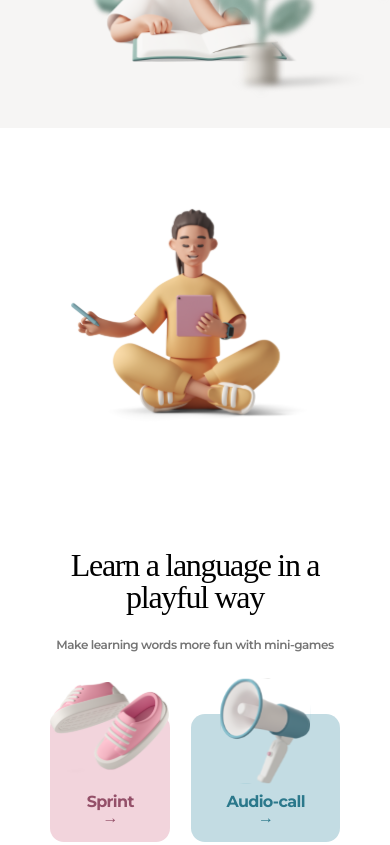
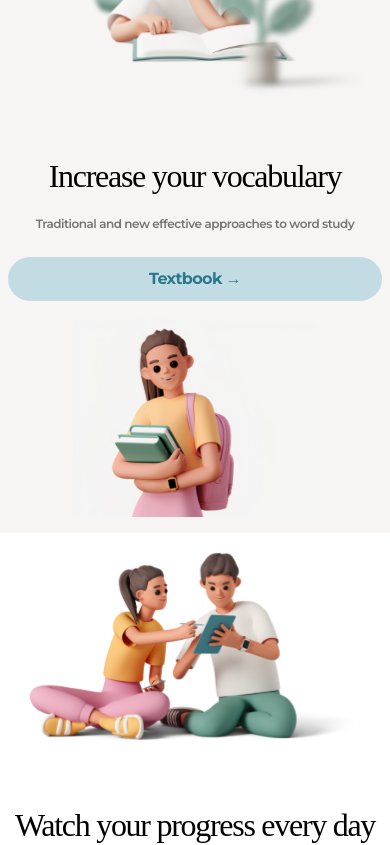
Before and after one commit to taodemy/taotalk, a Next.js app: page / in a window 390 px wide. Shown: the part 900-1745 px from the top of the page. Built offline with nearby package versions, Linux system fonts and the light colour scheme; a web font is replaced by a local one.

Commit message:
fix: remove some unnecessary code like small screen media tag 2adding height to control image size

```diff
--- a/src/components/Home/OtherSections/HeadingDescription/index.tsx
+++ b/src/components/Home/OtherSections/HeadingDescription/index.tsx
@@ -8,10 +8,10 @@ interface HeadingDescriptionProps {
 const HeadingDescription = ({ headingContent, descriptionContent }: HeadingDescriptionProps) => {
   return (
     <div className="sm:flex sm:flex-col">
-      <h2 className="lg:w-9/10 sm:w-full sm:text-center sm:text-[32px] md:text-[48px] lg:w-[474px] lg:text-left">
+      <h2 className="lg:w-9/10 w-full text-center text-[32px] md:text-[48px] lg:w-[474px] lg:text-left">
         {headingContent}
       </h2>
-      <p className="p1 py-[24px] sm:w-full sm:text-center sm:text-[12px] md:text-[18px] lg:w-[397px] lg:pb-[34px] lg:pt-[30px] lg:text-left">
+      <p className="p1 py-[24px] text-center text-[12px] md:text-[18px] lg:w-[397px] lg:pb-[34px] lg:pt-[30px] lg:text-left">
         {descriptionContent}
       </p>
     </div>
--- a/src/components/Home/OtherSections/index.tsx
+++ b/src/components/Home/OtherSections/index.tsx
@@ -6,7 +6,7 @@ import styles from './OtherSections.module.scss';
 const OtherSections = () => {
   return (
     <>
-      <section className={styles.languageSectionContainer}>
+      {/* <section className={styles.languageSectionContainer}>
         <img src="/language.svg" alt="Language" className={styles.imgContainerfull} />
         <div>
           <HeadingDescription
@@ -28,7 +28,7 @@ const OtherSections = () => {
             </div>
           </div>
         </div>
-      </section>
+      </section> */}
       <section className="bg-tk_greyLight">
         <div className="mx-auto grid px-2 py-4 md:px-8 md:py-10 lg:max-w-[1180px] lg:grid-cols-2 lg:px-0 lg:pb-0 lg:pt-[26px]">
           <div className="mx-0 ml-0 flex flex-col py-4 md:py-[60px] lg:my-auto lg:ml-[100px] lg:block">
```
